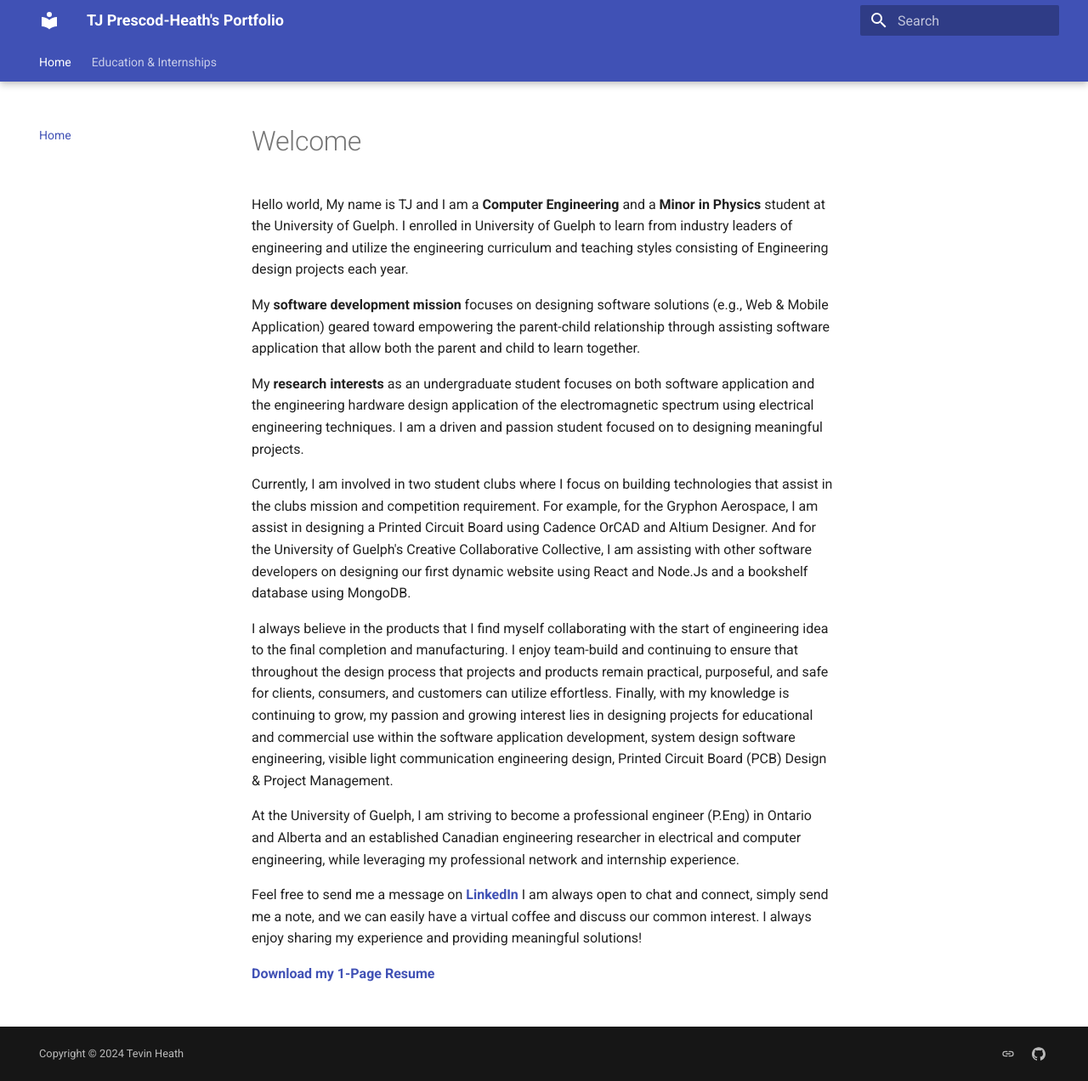
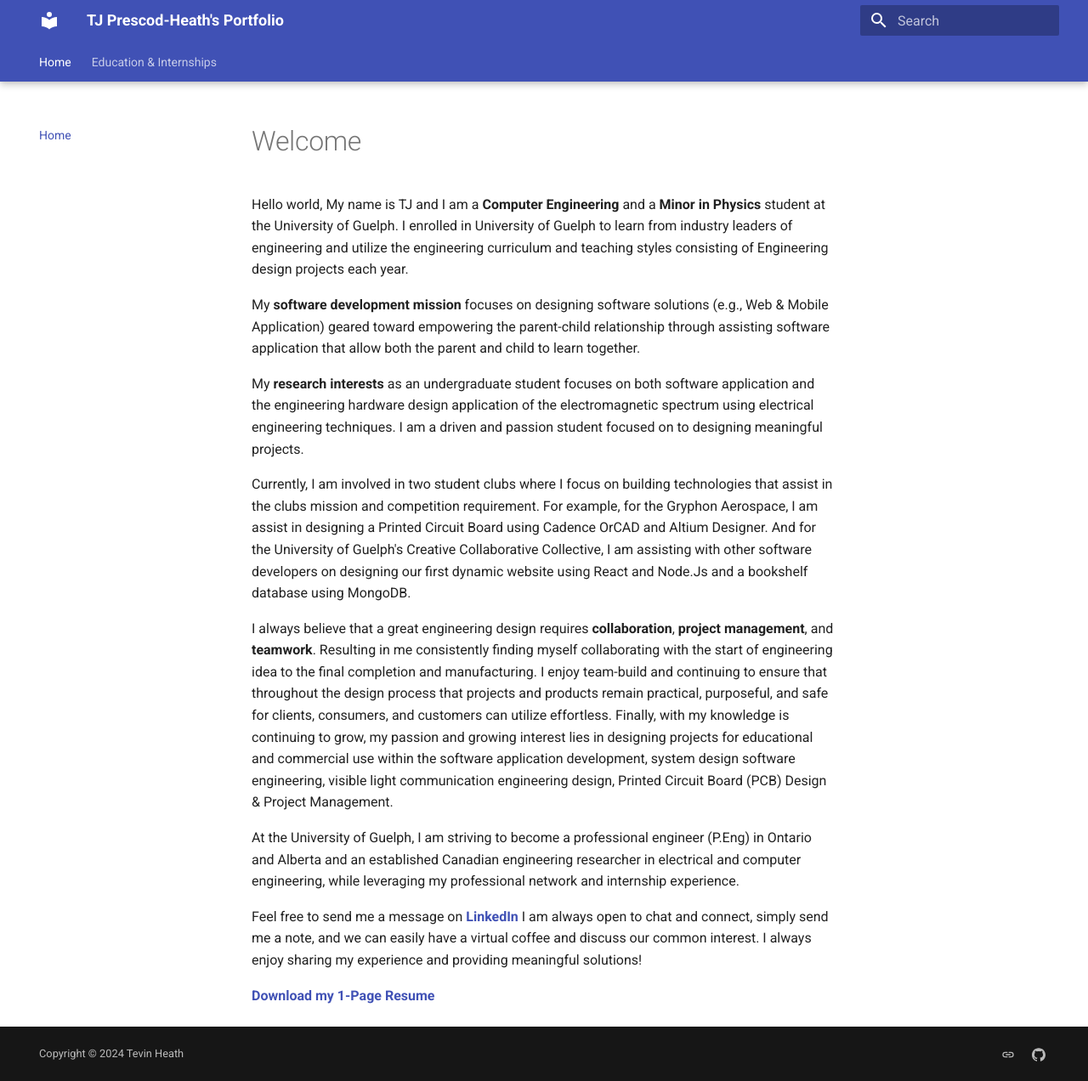
Before and after one commit to TevHeath/tevheath.github.io, an MkDocs documentation site: the page built from docs/index.md, in a window 1280 px wide and 1272 px high. Shown: the whole window at 85% size. Built offline with MkDocs 1.6.1 and Material for MkDocs 9.7.7, drawn with Linux system fonts in a browser that asks for light colours.

Commit message:
Changes and spell checks

```diff
--- a/docs/index.md
+++ b/docs/index.md
@@ -9,7 +9,7 @@
 Currently, I am involved in two student clubs where I focus on building technologies that assist in the clubs mission and competition requirement. For example, for the Gryphon Aerospace, I am assist in designing a Printed Circuit Board using Cadence OrCAD and Altium Designer. And for the University of Guelph's Creative Collaborative Collective, I am assisting with other software developers on designing our first dynamic website using React and Node.Js and a bookshelf database using MongoDB.
 
 
-I always believe in the products that I find myself collaborating with the start of engineering idea to the final completion and manufacturing. I enjoy team-build and continuing to ensure that throughout the design process that projects and products remain practical, purposeful, and safe for clients, consumers, and customers can utilize effortless. Finally, with my knowledge is continuing to grow, my passion and growing interest lies in designing projects for educational and commercial use within the software application development, system design software engineering, visible light communication engineering design, Printed Circuit Board (PCB) Design & Project Management.
+I always believe that a great engineering design requires **collaboration**, **project management**, and **teamwork**. Resulting in me consistently finding myself collaborating with the start of engineering idea to the final completion and manufacturing. I enjoy team-build and continuing to ensure that throughout the design process that projects and products remain practical, purposeful, and safe for clients, consumers, and customers can utilize effortless. Finally, with my knowledge is continuing to grow, my passion and growing interest lies in designing projects for educational and commercial use within the software application development, system design software engineering, visible light communication engineering design, Printed Circuit Board (PCB) Design & Project Management.
 
 <!-- Prior to attending the University of Guelph, I completed my Honours Bachelor of Science (B.Sc) degree from McMaster University in **Mathematics and Statistics**. During my tenure in McMaster University's Mathematics & Statistics Program, key courses and studies remained as a focus in my studies. These courses were Data Science, Data Visualization, Machine Learning, and Computational Statistics using R, and Mathematical Modelling using C and Python. Finally, many of my extracurricular activities were aimed in mentoring first year international science, mathematics, and business students. -->
 
```
